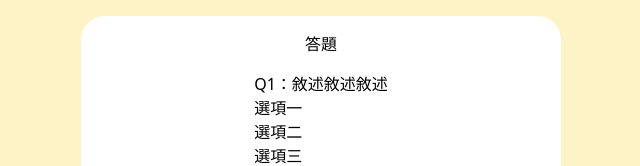
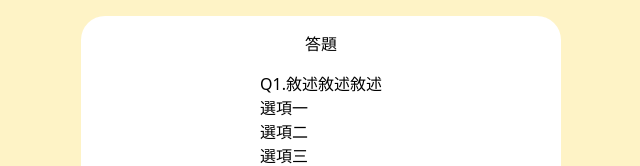
Before and after one commit to Joli0428/1142_web_112405214_Hw2, a Next.js app: page /question in a window 1280 px wide. Shown: the top 166 px of the page, without its empty margins (319-959 px from the left). Built offline with nearby package versions, Linux system fonts and the light colour scheme.

Commit message:
feat:add app flow

```diff
--- a/app/question/page.tsx
+++ b/app/question/page.tsx
@@ -1,12 +1,15 @@
 "use client"
 import Link from "next/link";
 import { useState, useEffect } from "react";
+import{useRouter} from "next/navigation"
 
 export default function Question() {
 
+  const router = useRouter();
+
   let questionData = [
     {
-      title:"Q1：敘述敘述敘述",
+      title:"敘述敘述敘述",
       options:[
         {
           text:"選項一",
@@ -23,7 +26,7 @@ export default function Question() {
       ]
     },
     {
-      title:"Q2：敘述敘述敘述",
+      title:"敘述敘述敘述",
       options:[
         {
           text:"選項一",
@@ -40,7 +43,7 @@ export default function Question() {
       ]
     },
     {
-      title:"Q3：敘述敘述敘述",
+      title:"敘述敘述敘述",
       options:[
         {
           text:"選項一",
@@ -74,17 +77,17 @@ export default function Question() {
 
     }else{
       console.log("進入準備看結果頁面")
+      router.push("/prepare");
     }
   }
 
   return (
     <>
-
       <div className="flex flex-col justify-center items-center gap-4">
         答題
 
       <div>
-      <div>{questionData[questionIndex].title}</div>
+        <div>{("Q"+(questionIndex+1) +".")+ questionData[questionIndex].title}</div>
         <div onClick={ ()=>nextQuestion(0) }>{questionData[questionIndex].options[0].text}</div>
         <div onClick={ ()=>nextQuestion(1) }>{questionData[questionIndex].options[1].text}</div>
         <div onClick={ ()=>nextQuestion(2) }>{questionData[questionIndex].options[2].text}</div>
```
Lines whose indentation alone changed are shown as unchanged.
